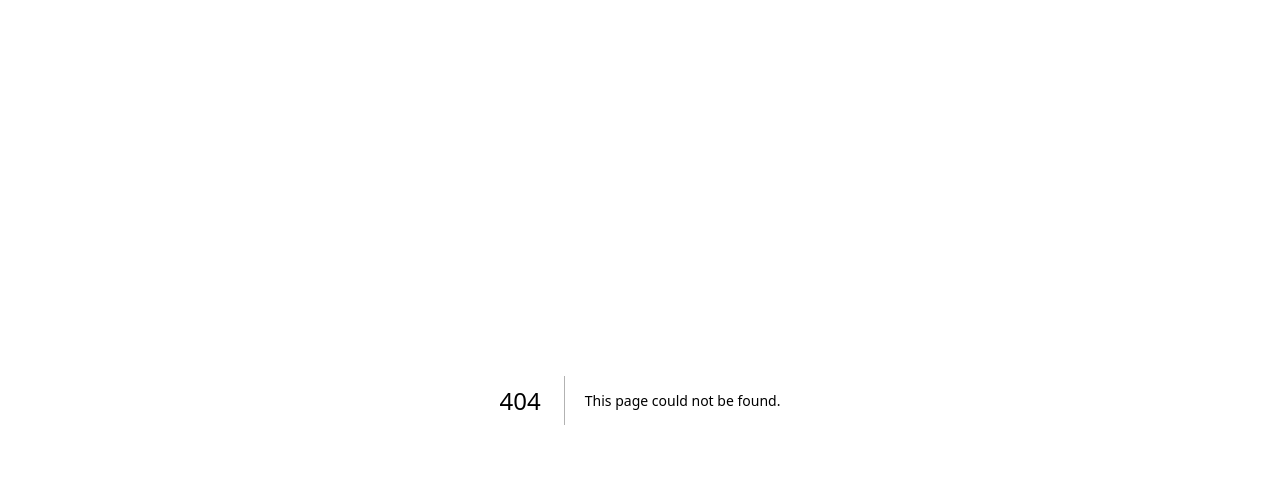
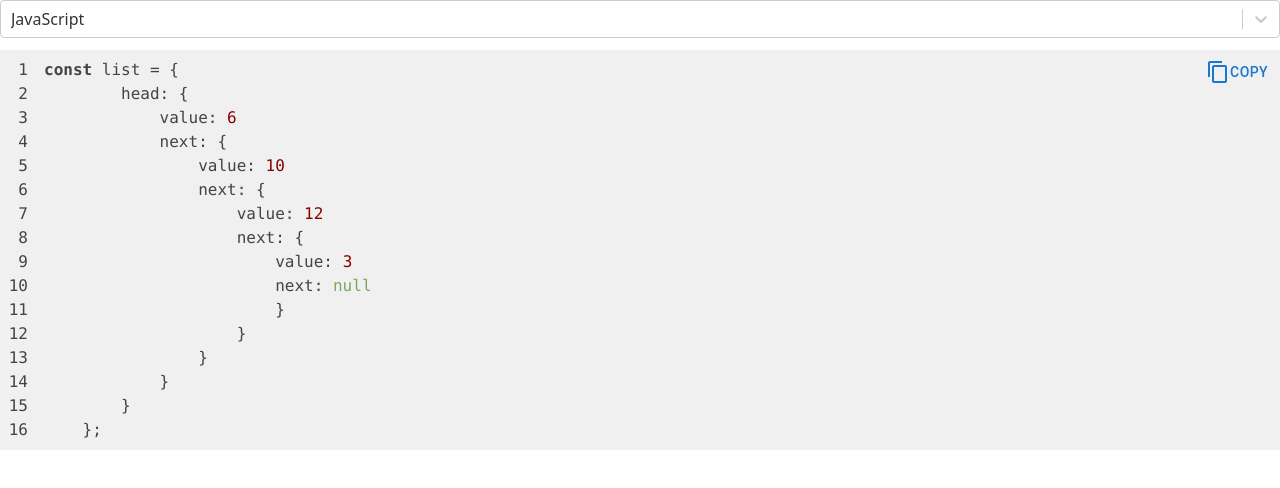
Before and after one commit to danielpopek94/Data_structures_and_algorithms_visualization, a Next.js app: page /components/CodeExample/CodeExampleFactory in a window 1280 px wide. Before the commit this address had no page. Shown: the top 488 px of the page. Built offline with nearby package versions, Linux system fonts and the light colour scheme.

Commit message:
first version of the code example module

```diff
--- a/package.json
+++ b/package.json
@@ -11,6 +11,7 @@
   "dependencies": {
     "@emotion/react": "^11.10.6",
     "@emotion/styled": "^11.10.6",
+    "@mui/icons-material": "^5.11.16",
     "@mui/material": "^5.12.2",
     "@types/node": "18.16.0",
     "@types/react": "18.2.0",
@@ -21,6 +22,8 @@
     "postcss": "8.4.23",
     "react": "18.2.0",
     "react-dom": "18.2.0",
+    "react-select": "^5.7.3",
+    "react-syntax-highlighter": "^15.5.0",
     "tailwindcss": "3.3.1",
     "typescript": "5.0.4"
   },
--- /dev/null
+++ b/src/pages/components/CodeExample/CodeExampleFactory.tsx
@@ -0,0 +1,103 @@
+import React, { useState } from 'react';
+import SyntaxHighlighter from 'react-syntax-highlighter';
+import Select from 'react-select';
+import ContentCopyIcon from '@mui/icons-material/ContentCopy';
+
+const CodeExampleFactory = () => {
+    const codeJs = `const list = {
+        head: {
+            value: 6
+            next: {
+                value: 10
+                next: {
+                    value: 12
+                    next: {
+                        value: 3
+                        next: null
+                        }
+                    }
+                }
+            }
+        }
+    };`;
+    const codePython = `linked_list = {
+        "head": {
+            "value": 6,
+            "next": {
+                "value": 10,
+                "next": {
+                    "value": 12,
+                    "next": {
+                        "value": 3,
+                        "next": None
+                    }
+                }
+            }
+        }
+    }
+    `
+    const [selectedLanguage, setSelectedLanguage] = useState('javascript');
+
+    const languageOptions = [
+        { value: 'javascript', label: 'JavaScript' },
+        { value: 'python', label: 'Python' },
+        // Dodaj więcej opcji języków, jeśli potrzebujesz
+    ];
+
+    const handleLanguageChange = (selectedOption) => {
+        setSelectedLanguage(selectedOption.value);
+    };
+
+    return (
+        <>
+            <div className="mb-3">
+                <Select
+
+                    value={languageOptions.find((option) => option.value === selectedLanguage)}
+                    onChange={handleLanguageChange}
+                    options={languageOptions}
+                />
+            </div>
+
+            <div className='relative'>
+                <div className="absolute right-1 top-1">
+                    <CopyToClipboardButton />
+                </div>
+            </div>
+
+            <SyntaxHighlighter language={selectedLanguage} showLineNumbers="true">
+                {selectedLanguage === 'javascript' ? codeJs : codePython}
+            </SyntaxHighlighter>
+        </>
+    );
+};
+
+export default CodeExampleFactory;
+
+
+
+
+import { Button, Snackbar } from '@mui/material'
+
+const CopyToClipboardButton = () => {
+    const [open, setOpen] = useState(false)
+    const handleClick = () => {
+        setOpen(true)
+        navigator.clipboard.writeText(window.location.toString())
+    }
+
+    return (
+        <>
+            <Button onClick={handleClick}>
+                <ContentCopyIcon />
+                Copy
+            </Button>
+            <Snackbar
+                open={open}
+                onClose={() => setOpen(false)}
+                autoHideDuration={2000}
+                message="Copied to clipboard"
+            />
+        </>
+    )
+}
--- a/src/pages/components/Tabs.tsx
+++ b/src/pages/components/Tabs.tsx
@@ -4,6 +4,7 @@ import Tab from '@mui/material/Tab';
 import Box from '@mui/material/Box';
 import DescriptionFactory from './DescriptionFactory';
 import Steps from './Visualization/Steps';
+import CodeExampleFactory from './CodeExample/CodeExampleFactory';
 
 interface TabPanelProps {
   children?: React.ReactNode;
@@ -51,7 +52,7 @@ export default function BasicTabs() {
         <Tabs value={value} onChange={handleChange} aria-label="basic tabs example">
           <Tab label="Description" {...a11yProps(0)} />
           <Tab label="Visualization" {...a11yProps(1)} />
-          <Tab label="Code snipet" {...a11yProps(2)} />
+          <Tab label="Code example" {...a11yProps(2)} />
         </Tabs>
       </Box>
       <TabPanel value={value} index={0}>
@@ -61,7 +62,7 @@ export default function BasicTabs() {
         <Steps />
       </TabPanel>
       <TabPanel value={value} index={2}>
-        Item Three
+        <CodeExampleFactory />
       </TabPanel>
     </Box>
   );
```
Also changed, not shown: 1 other file (tests, documents, lock files or other folders).
